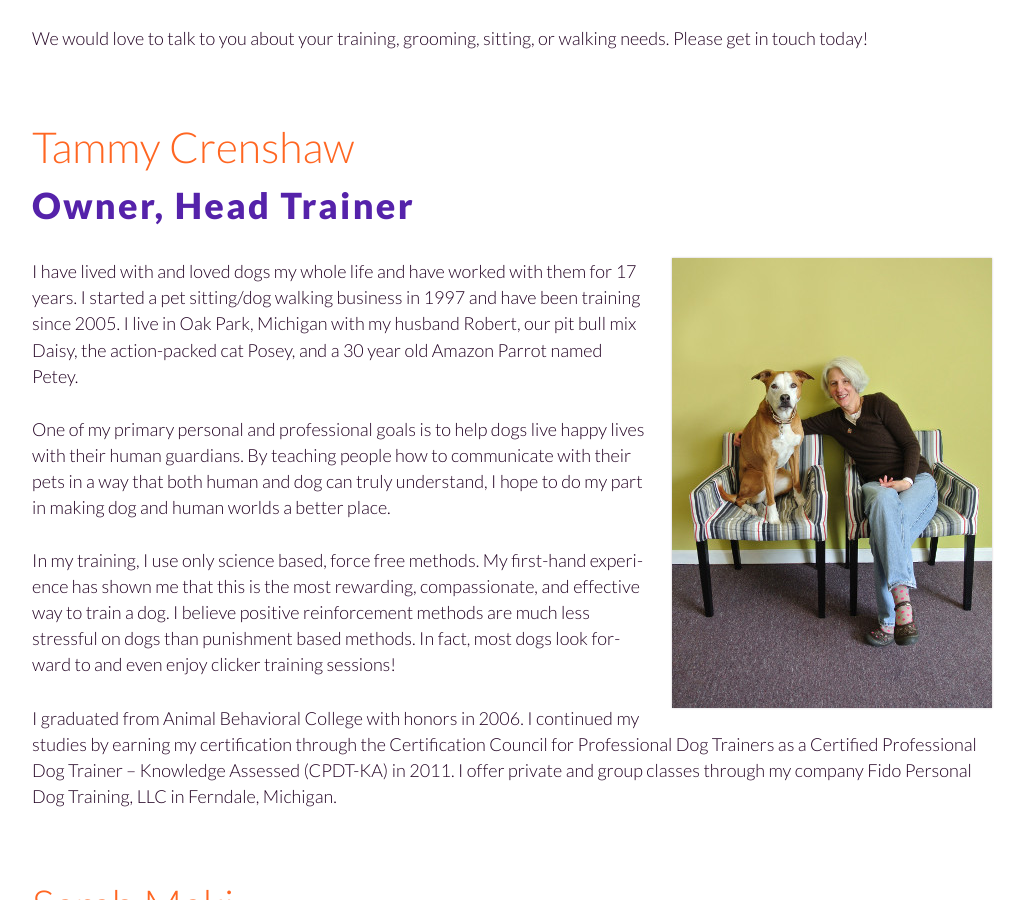
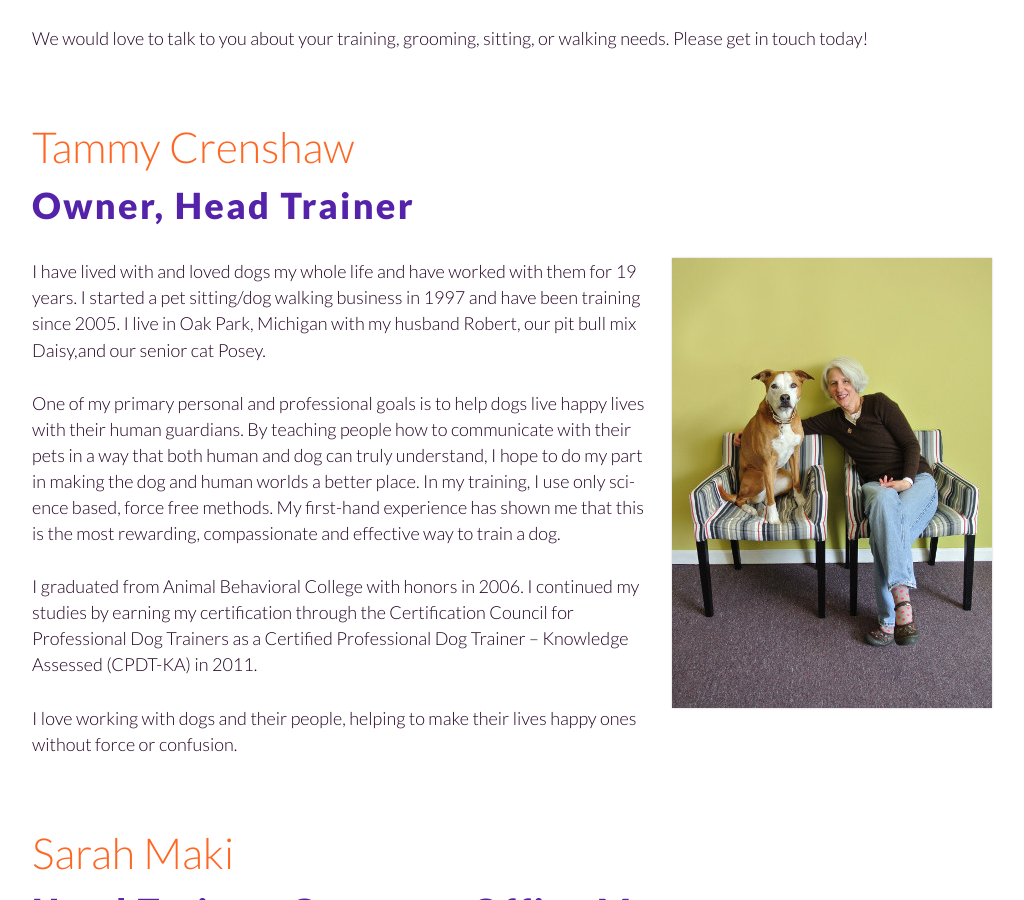
Before and after one commit to fidodogtraining/fidodogtraining.github.io, a Jekyll site: the page built from _autopages/about.md, in a window 1280 px wide and 900 px high, scrolled down 1211 px. Shown: the whole window, without its empty margins (128-1152 px from the left). Built offline with Jekyll 4.4.1, drawn with Linux system fonts in a browser that asks for light colours.

Commit message:
Update about.md

```diff
--- a/_autopages/about.md
+++ b/_autopages/about.md
@@ -30,26 +30,15 @@
 
 <img class="right" src="/images/tammy.jpg" alt="" />
 
-I have lived with and loved dogs my whole life and have worked with them for 17 years.
-I started a pet sitting/dog walking business in 1997 and have been training since 2005.
-I live in Oak Park, Michigan with my husband Robert, our pit bull mix Daisy, the action-packed
-cat Posey, and a 30 year old Amazon Parrot named Petey.
+I have lived with and loved dogs my whole life and have worked with them for 19 years. I started a pet sitting/dog walking
+business in 1997 and have been training since 2005. I live in Oak Park, Michigan with my husband Robert, our pit bull mix Daisy,and our senior cat Posey.
 
-One of my primary personal and professional goals is to help dogs live happy lives with their
-human guardians. By teaching people how to communicate with their pets in a way that both
-human and dog can truly understand, I hope to do my part in making dog and human worlds a
-better place.
+One of my primary personal and professional goals is to help dogs live happy lives with their human guardians. By teaching people how to communicate with their pets in a way that both human and dog can truly understand, I hope to do my part in making the dog and human worlds a better place. In my training, I use only science based, force free methods. My first-hand experience has shown me that this is the most rewarding, compassionate and effective way to train a dog.
 
-In my training, I use only science based, force free methods. My first-hand experience has
-shown me that this is the most rewarding, compassionate, and effective way to train a dog.
-I believe positive reinforcement methods are much less stressful on dogs than
-punishment based methods. In fact, most dogs look forward to and even enjoy clicker
-training sessions!
+I graduated from Animal Behavioral College with honors in 2006. I continued my studies by earning my certification through the
+Certification Council for Professional Dog Trainers as a Certified Professional Dog Trainer – Knowledge Assessed (CPDT-KA) in 2011.
 
-I graduated from Animal Behavioral College with honors in 2006. I continued my studies
-by earning my certification through the Certification Council for Professional Dog Trainers
-as a Certified Professional Dog Trainer – Knowledge Assessed (CPDT-KA) in 2011. I offer
-private and group classes through my company Fido Personal Dog Training, LLC in Ferndale, Michigan.
+I love working with dogs and their people, helping to make their lives happy ones without force or confusion.
 
 </section>
 
```
